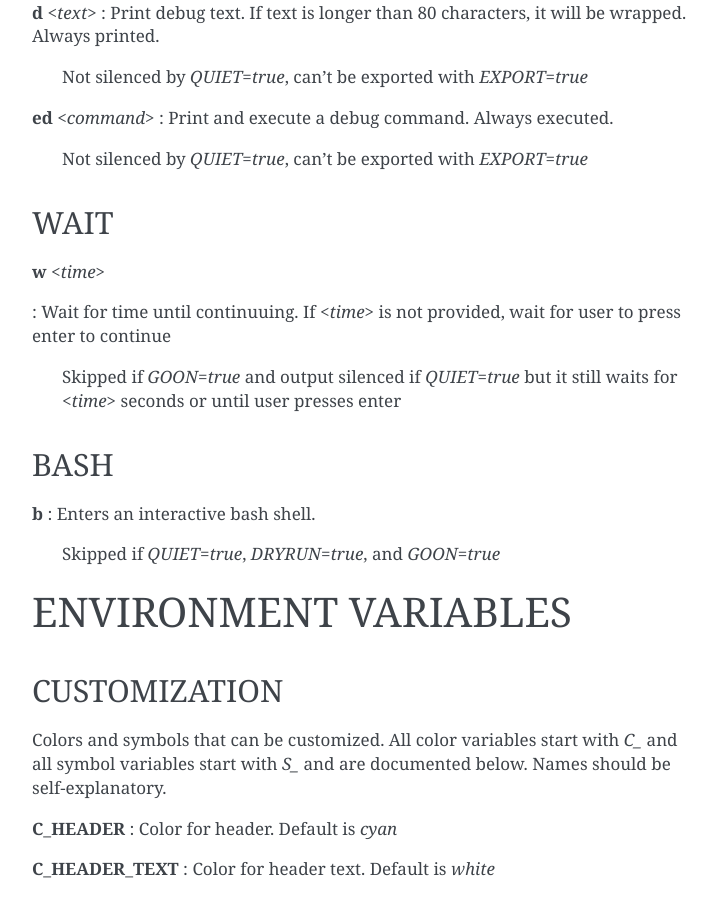
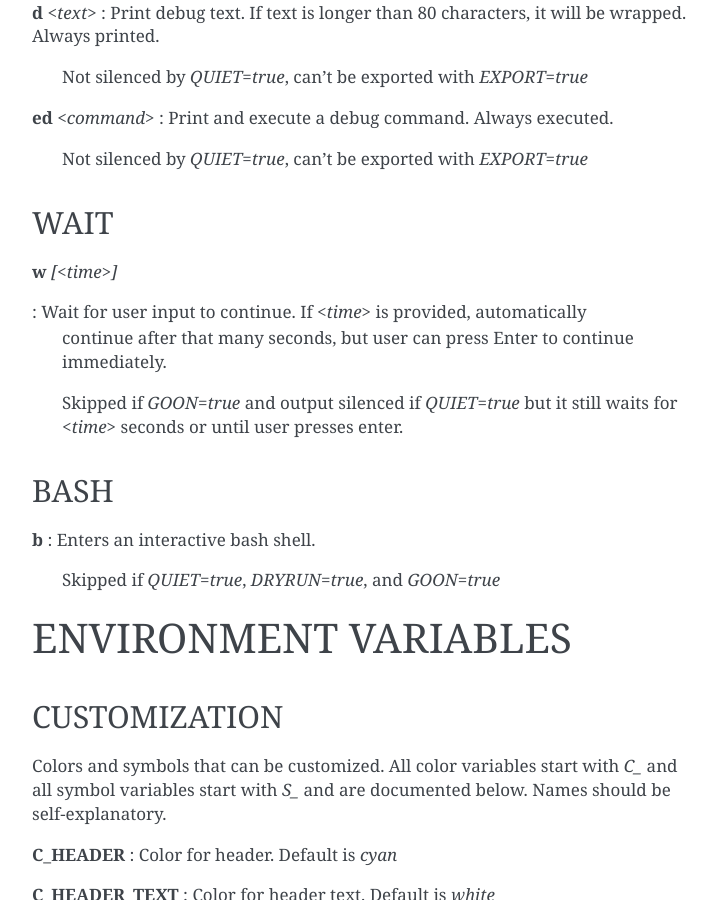
Before and after one commit to inknos/showtime-sh, a Sphinx documentation site: the page built from docs/source/show.1.rst, in a window 1280 px wide and 900 px high, scrolled down 5298 px. Shown: the whole window, without its empty margins (388-1105 px from the left). Built offline with Sphinx 7.4.7, drawn with Linux system fonts in a browser that asks for light colours.

Commit message:
Add timeout option to w
Signed-off-by: Nicola Sella <nsella@redhat.com>

```diff
--- a/docs/source/show.1.rst
+++ b/docs/source/show.1.rst
@@ -375,11 +375,12 @@ WAIT
 
 .. _show-functions-wait-w:
 
-**w** *<time>*
+**w** *[<time>]*
 
-:    Wait for time until continuuing. If *<time>* is not provided, wait for user to press enter to continue
+:    Wait for user input to continue. If *<time>* is provided, automatically
+    continue after that many seconds, but user can press Enter to continue immediately.
 
-    Skipped if *GOON=true* and output silenced if *QUIET=true* but it still waits for *<time>* seconds or until user presses enter
+    Skipped if *GOON=true* and output silenced if *QUIET=true* but it still waits for *<time>* seconds or until user presses enter.
 
 .. _show-functions-bash:
 
```
Also changed, not shown: 2 other files.
